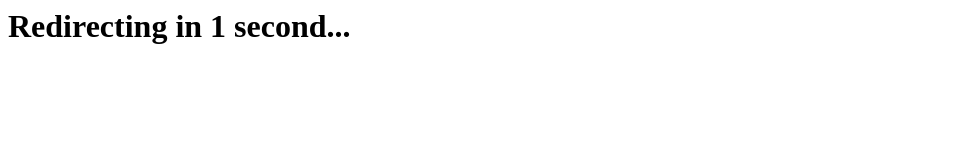
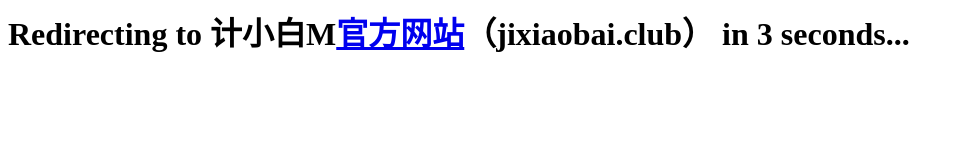
Before and after one commit to jixiaobai/jixiaobai.github.io, a plain HTML site: page index.html in a window 1280 px wide. Shown: the whole page, without its empty margins (0-964 px from the left). Drawn offline with Linux system fonts and the light colour scheme.

Commit message:
Update index.html

```diff
--- a/index.html
+++ b/index.html
@@ -1,8 +1,8 @@
 <html>
     <head>
-        <meta http-equiv="refresh" content="url=http://www.jixiaobai.club/" />
+        <meta http-equiv="refresh" content="1:url=http://jixiaobai.club/" />
     </head>
     <body>
-        <h1>Redirecting in 1 second...</h1>
+        <h1>Redirecting to 计小白M<a href="https://jibiaobai.club">官方网站</a>（jixiaobai.club） in 3 seconds...</h1>
     </body>
 </html>
```
